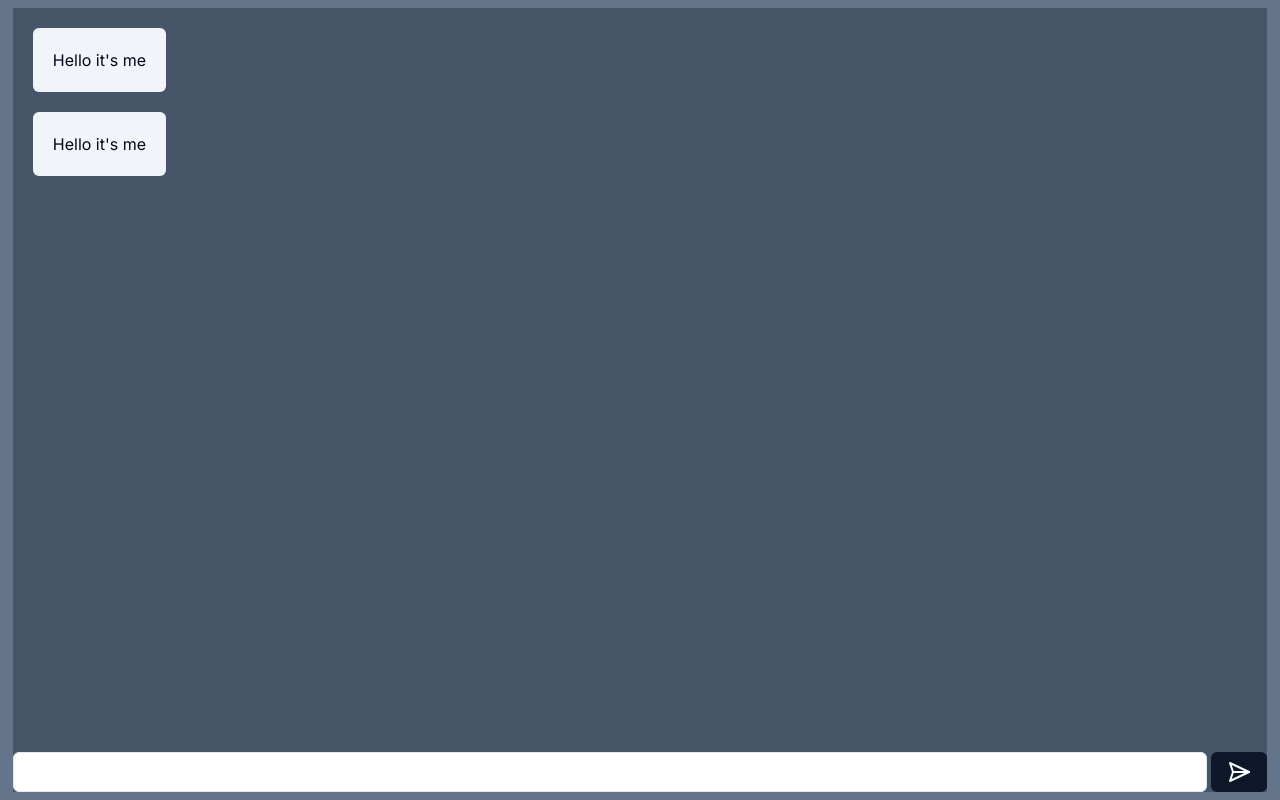
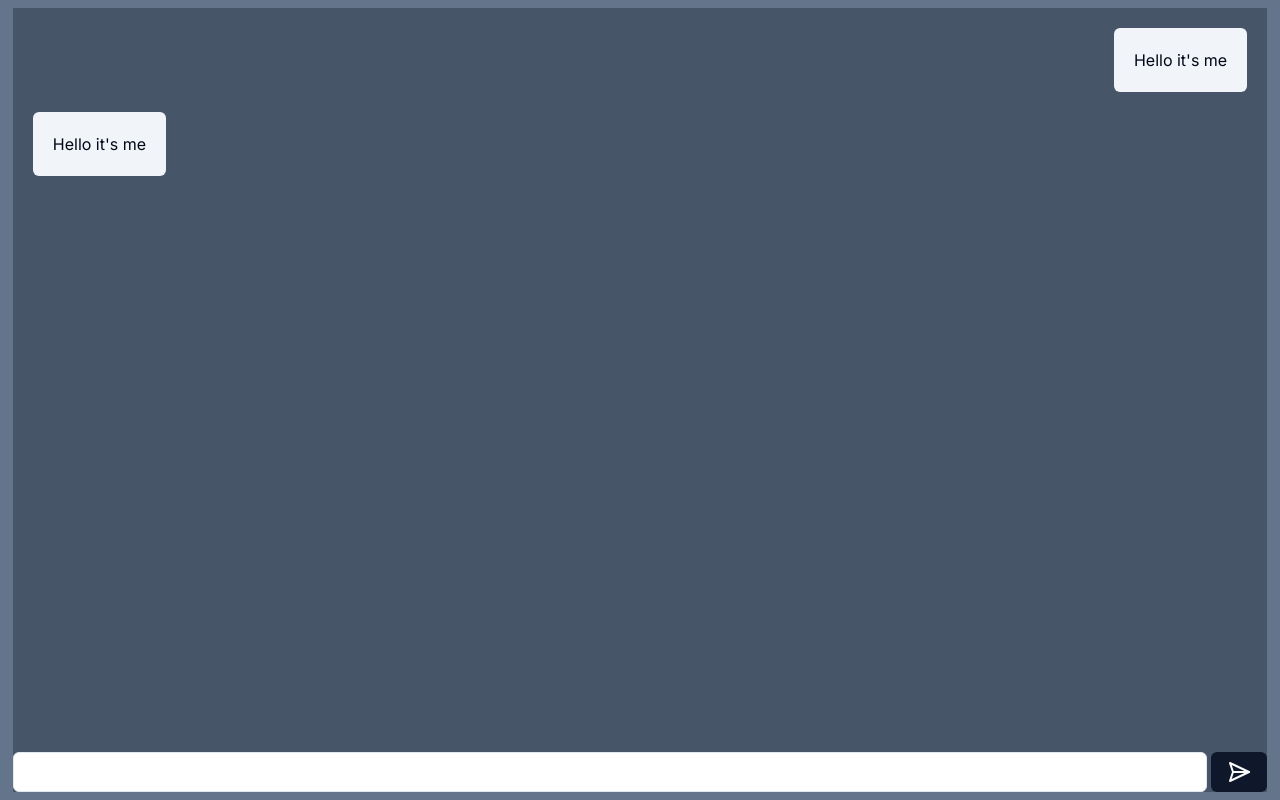
Before and after one commit to yreibel/MessagingApp_NextJS, a Next.js app: page /chat in a window 1280 px wide. Built offline with nearby package versions, Linux system fonts and the light colour scheme.

Commit message:
ChatMessage placement depending on isUser

```diff
--- a/src/components/Chat.tsx
+++ b/src/components/Chat.tsx
@@ -1,3 +1,5 @@
+'use client';
+
 import Image from 'next/image';
 
 import { Button } from '@/components/ui/button';
@@ -12,9 +14,9 @@ import ChatMessage from './ChatMessage';
 
 export default function Chat() {
     return (
-        <div className="flex-grow overflow-y-auto p-5 h-[0px] scrollbar scrollbar-thin flex flex-col gap-5">
-            <ChatMessage></ChatMessage>
-            <ChatMessage></ChatMessage>
+        <div className="flex-grow overflow-y-auto p-5 h-[0px] scrollbar-thin flex flex-col gap-5">
+            <ChatMessage isUser={true}></ChatMessage>
+            <ChatMessage isUser={false}></ChatMessage>
         </div>
     );
 }
--- a/src/components/ChatMessage.tsx
+++ b/src/components/ChatMessage.tsx
@@ -1,3 +1,5 @@
+'use client';
+
 import Image from 'next/image';
 
 import { Button } from '@/components/ui/button';
@@ -9,8 +11,22 @@ import { LoginForm } from '@/components/LoginForm';
 
 import Link from 'next/link';
 
-export default function ChatMessage() {
+type ChatParams = {
+    isUser: boolean;
+};
+
+export default function ChatMessage({ isUser }: ChatParams) {
     return (
-        <div className="w-fit p-5 bg-slate-100 rounded-md">Hello it's me</div>
+        <>
+            {isUser ? (
+                <div className="w-fit p-5 bg-slate-100 rounded-md self-end">
+                    Hello it's me
+                </div>
+            ) : (
+                <div className="w-fit p-5 bg-slate-100 rounded-md self-start">
+                    Hello it's me
+                </div>
+            )}
+        </>
     );
 }
```
